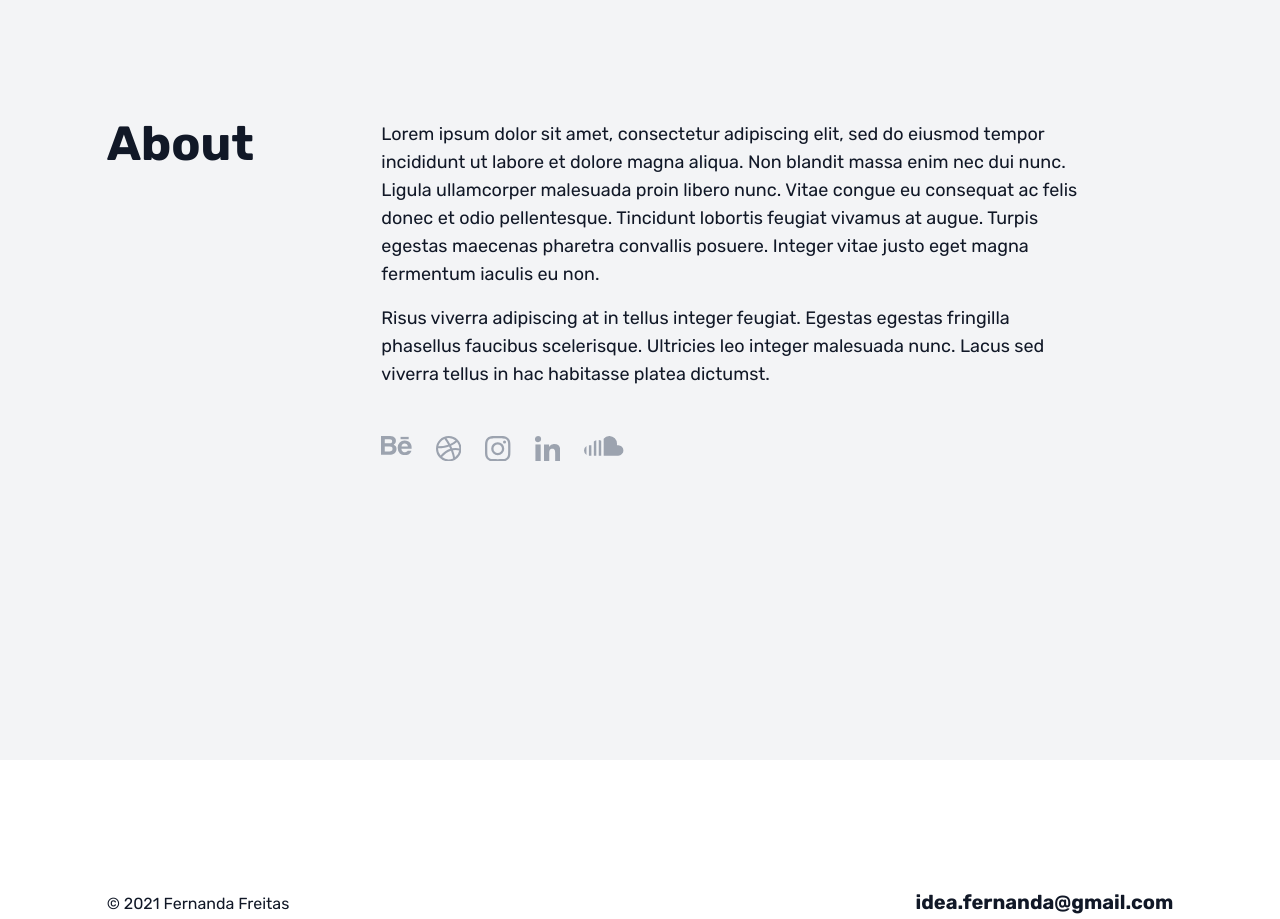
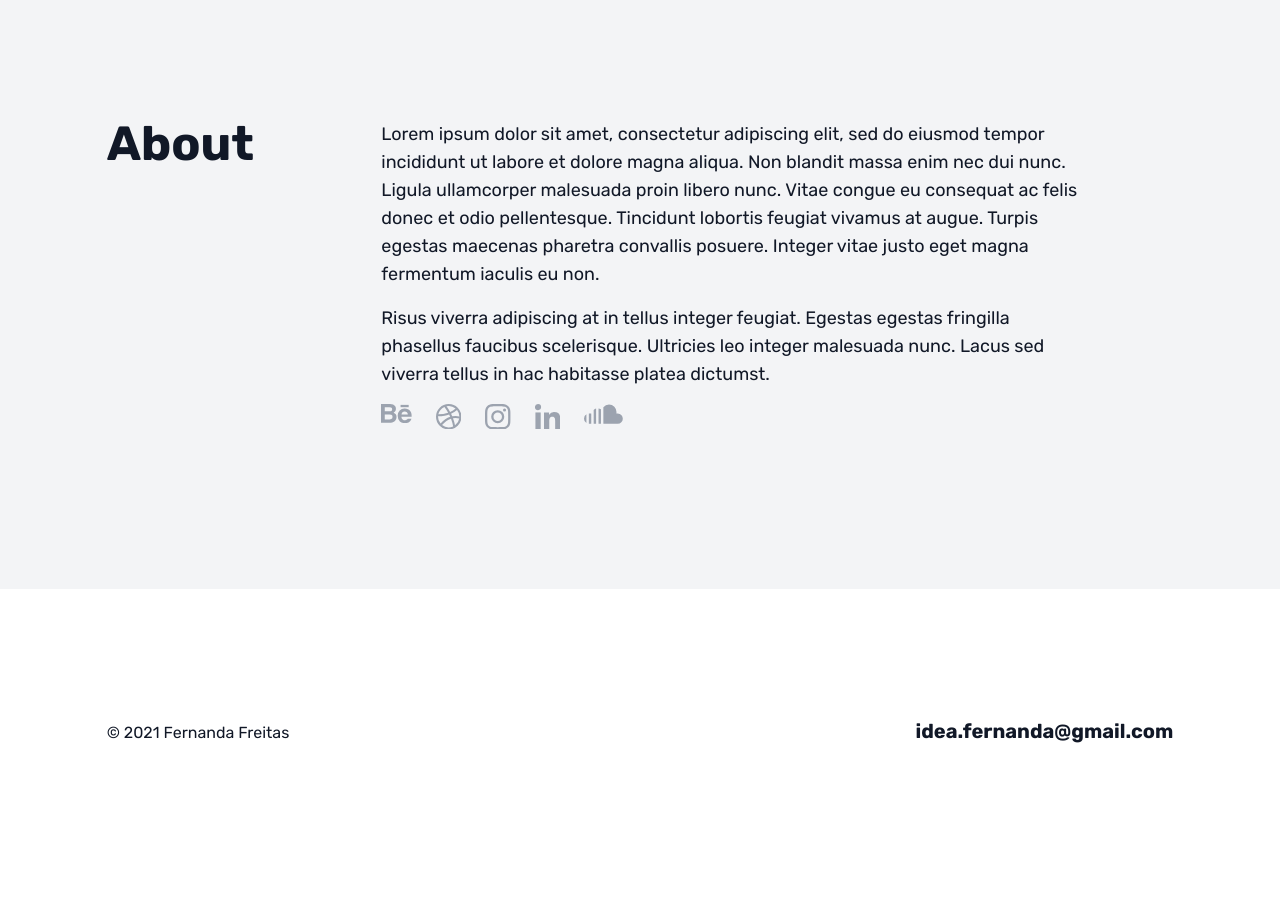
Before and after one commit to fernanda-freitas/personal-website, a Gatsby site: page / in a window 1280 px wide. Shown: the part 1760-2679 px from the top of the page. After the commit the page ends 2633 px from the top, so only its background shows below. Built offline with nearby package versions, Linux system fonts and the light colour scheme; Gatsby itself is replaced by a stand-in of ours.

Commit message:
about section

```diff
--- a/src/assets/svg/IconSoundcloud.js
+++ b/src/assets/svg/IconSoundcloud.js
@@ -2,7 +2,7 @@ import React from "react"
 
 export default function IconSoundcloud() {
   return (
-    <svg id="soundcloud" xmlns="http://www.w3.org/2000/svg" width="39.366" height="19.682" viewBox="0 0 39.366 19.682">
+    <svg id="soundcloud" xmlns="http://www.w3.org/2000/svg" width="39.366" height="19.682" viewBox="0 0 40 19">
       <path id="Caminho_156" data-name="Caminho 156" d="M9.842,92.516H12.3V77.023a6.326,6.326,0,0,0-2.46,1.357ZM4.921,82.035V92.5l.159.017h2.3v-10.5h-2.3ZM0,87.265a5.271,5.271,0,0,0,2.46,4.479V82.791A5.265,5.265,0,0,0,0,87.265Zm14.762,5.25h2.46V77.706a6.142,6.142,0,0,0-2.46-.878Zm19.524-10.5H32.9a8.071,8.071,0,0,0,.114-1.311,7.749,7.749,0,0,0-7.62-7.873,7.477,7.477,0,0,0-5.714,2.7V92.516h14.6a5.251,5.251,0,0,0,0-10.5Z" transform="translate(0 -72.834)" fill="#9ca3af"/>
     </svg>
   )
--- a/src/pages/index.js
+++ b/src/pages/index.js
@@ -22,14 +22,13 @@ export default function HomePage() {
         <Hero></Hero>
         <Work></Work>
         <Cursor />
-        <section id="about" className="h-screen bg-gray-100">
-          <div className="w-10/12 mx-auto py-40 grid grid-cols-12 grid-rows-2 gap-8">
-              <h1 className="col-span-12 row-span-1 lg:col-span-3 text-5xl font-rubik font-bold text-gray-900">About</h1>
-              <div className="col-span-12 row-span-1 lg:col-span-8">
+        <section id="about" className="bg-gray-100">
+          <div className="w-10/12 mx-auto py-40 grid grid-cols-12 gap-8">
+              <h1 className="col-span-12 lg:col-span-3 text-5xl font-rubik font-bold text-gray-900">About</h1>
+              <div className="col-span-12 lg:col-span-8">
                 <p className="font-rubik text-lg text-gray-900">Lorem ipsum dolor sit amet, consectetur adipiscing elit, sed do eiusmod tempor incididunt ut labore et dolore magna aliqua. Non blandit massa enim nec dui nunc. Ligula ullamcorper malesuada proin libero nunc. Vitae congue eu consequat ac felis donec et odio pellentesque. Tincidunt lobortis feugiat vivamus at augue. Turpis egestas maecenas pharetra convallis posuere. Integer vitae justo eget magna fermentum iaculis eu non.</p>
                 <p className="font-rubik text-lg text-gray-900">Risus viverra adipiscing at in tellus integer feugiat. Egestas egestas fringilla phasellus faucibus scelerisque. Ultricies leo integer malesuada nunc. Lacus sed viverra tellus in hac habitasse platea dictumst.</p>
-              </div>
-            <div className="flex col-start-4 col-span-8 row-start-2 space-x-6">
+                <div className="flex space-x-6">
                   <a
                   href="/"
                   target="_blank"
@@ -87,6 +86,7 @@ export default function HomePage() {
                   </a>
                 </div>
               </div>
+          </div>
         </section>
         <section id="contact" className="w-10/12 mx-auto my-32 block md:flex items-end">
           <span className="font-rubik text-gray-900 text-xs md:text-base">© 2021 Fernanda Freitas</span>
```
Also changed, not shown: src/styles/global.css (line endings or trailing spaces). Lines whose indentation alone changed are shown as unchanged.
